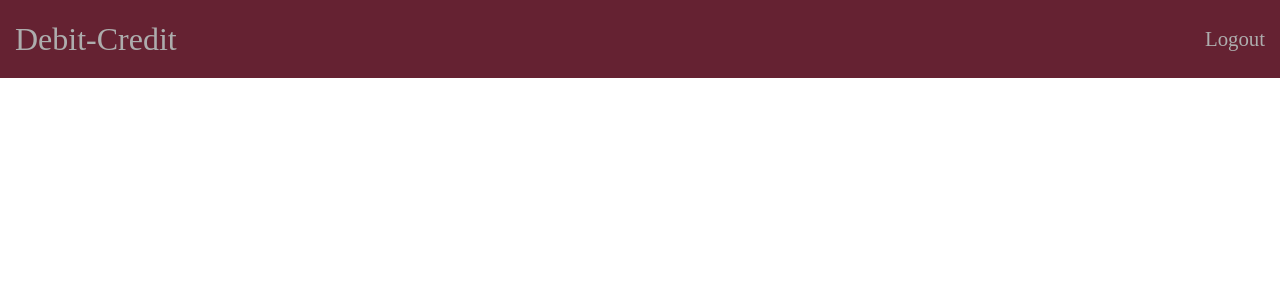
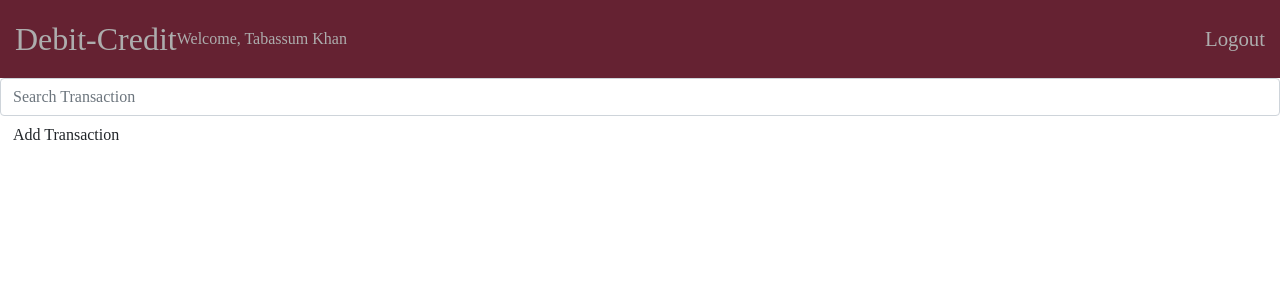
Before and after one commit to tabassum-khan/React-Debit-Credit, a React (Create React App) app: page / in a window 1280 px wide. Shown: the top 300 px of the page. Built offline with nearby package versions, Linux system fonts and the light colour scheme; a web font is replaced by a local one.

Commit message:
Updating headbar

```diff
--- a/src/components/NavBar.js
+++ b/src/components/NavBar.js
@@ -2,10 +2,22 @@ import React from "react";
 
 
 const navbar = (
-    <ul className="nav-bar">
-        <li className="logo"><a href="">Debit-Credit</a></li>
-        <li className="logout"><a href="">Logout</a></li>
-    </ul>
+    <div className="headbar">
+        <ul className="nav-bar">
+            <li className="logo"><a href="">Debit-Credit</a></li>
+            <li className="user"><a href="">Welcome, Tabassum Khan</a></li>
+            <li className="logout"><a href="">Logout</a></li>
+        </ul>
+        <div className="search-bar">
+        <i className="fa fa-search" aria-hidden="true"></i>
+        <input id="search-input" className="form-control" placeholder="Search Transaction" autoComplete="off" spellCheck="false" autoCorrect="off" tabIndex="1"></input>
+        </div>
+
+        <div className="transaction-btn">
+            <i className="fa fa-handshake-o" aria-hidden="true"></i>
+            <button className="btn btn-block">Add Transaction</button>
+        </div>
+    </div>
 );
 
 function NavBar(){
```
Also changed, not shown: src/components/HeadBar.js (added, +12 -0 lines).
